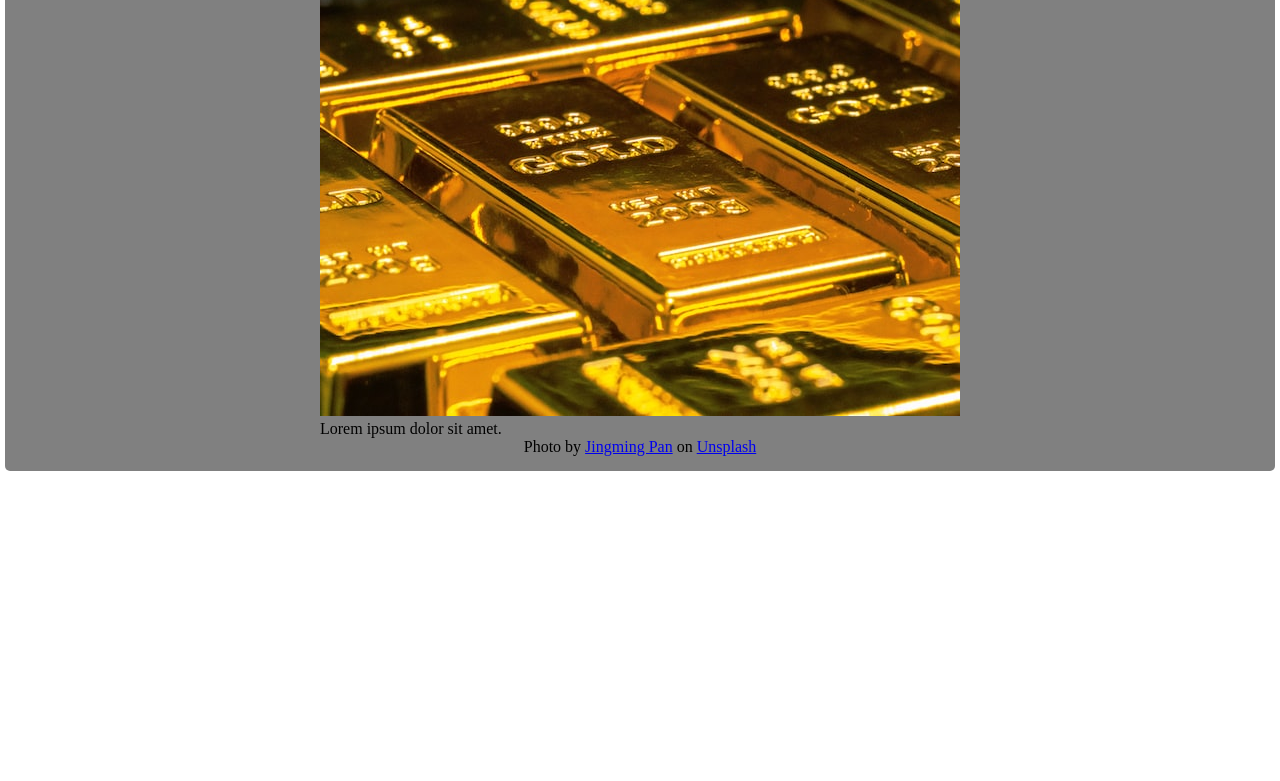
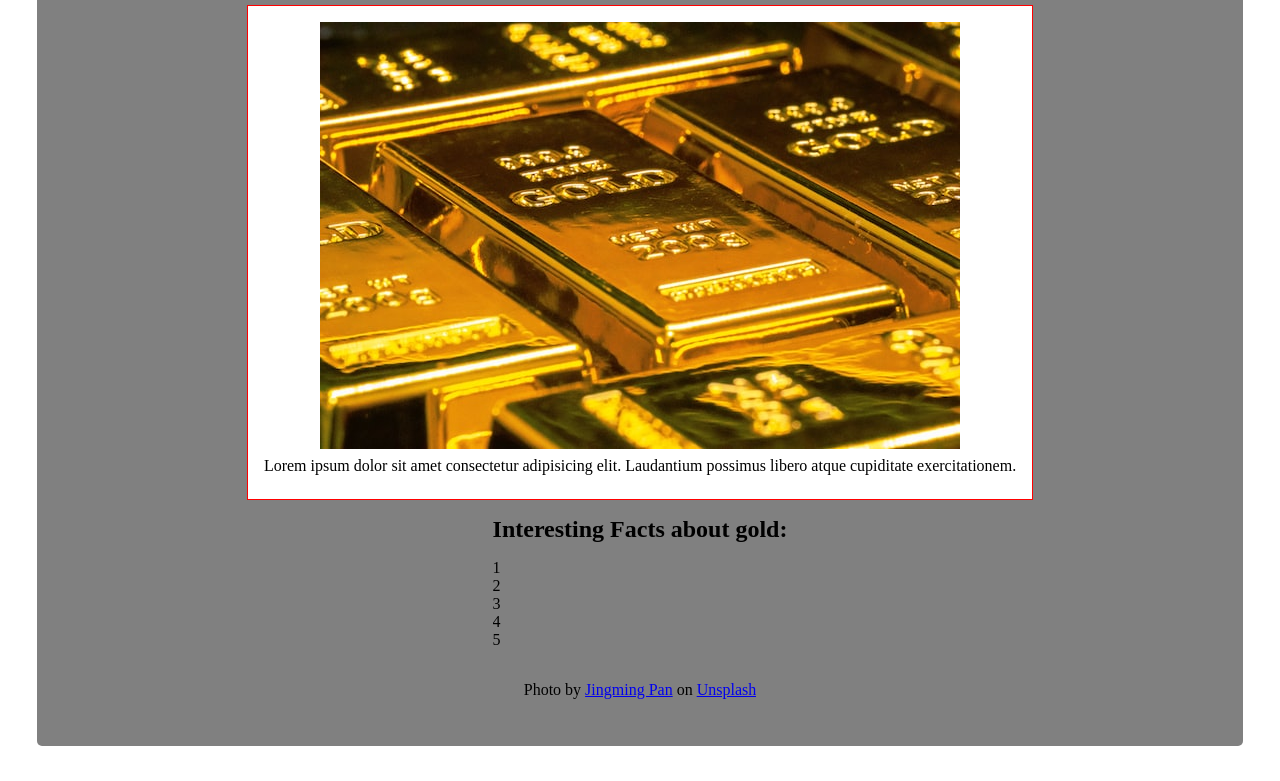
Before and after one commit to JohanCodeForFun/algorithms-and-data-structures, a plain HTML site: page freecodecamp/ResponsiveWebDesign/tributeForm/index.html in a window 1280 px wide. Shown: the part 116-897 px from the top of the page. Before the commit the page ends 800 px from the top, so only its background shows below. Drawn offline with Linux system fonts and the light colour scheme.

Commit message:
sorted mosr of the page

```diff
--- a/freecodecamp/ResponsiveWebDesign/tributeForm/index.html
+++ b/freecodecamp/ResponsiveWebDesign/tributeForm/index.html
@@ -14,10 +14,18 @@
 
         <figure id="img-div">
             <img src="jingming-pan-iYsrkq5qq0Q-unsplash-2.jpg" alt="" id="image" height="auto" max-width="100%">
-            <p id="img-caption">Lorem ipsum dolor sit amet.</p>
+            <p id="img-caption">Lorem ipsum dolor sit amet consectetur adipisicing elit. Laudantium possimus libero atque cupiditate exercitationem.</p>
         </figure>
 
         <section id="tribute-info">
+            <h2>Interesting Facts about gold:</h2>
+            <ul>
+                <li>1</li>
+                <li>2</li>
+                <li>3</li>
+                <li>4</li>
+                <li>5</li>
+            </ul>
 
         </section>
 
--- a/freecodecamp/ResponsiveWebDesign/tributeForm/styles.css
+++ b/freecodecamp/ResponsiveWebDesign/tributeForm/styles.css
@@ -2,6 +2,7 @@
     box-sizing: border-box;
     padding: 0;
     margin: 0;
+    overflow-x: hidden;
 }
 
 body {
@@ -18,14 +19,35 @@ main {
     flex-direction: column;
     align-items: center;
     border-radius: 5px;
+    margin: auto;
     margin: 30px 8px;
     padding: 15px;
-    width: 100%;
+    width: 95%;
 }
 
+h1, p {
+    margin-bottom: .5rem;
+}
 
-.img-div {
+h2 {
+    margin: 1rem 0;
+}
+
+#img-div {
     display: flex;
     flex-direction: column;
     align-items: center;
+    justify-content: center;
+    background-color: white;
+    padding: 1rem;
+    border: 1px solid red;
 }
+
+#img-caption {
+    margin-top: .5rem;
+    text-align: center;
+}
+
+footer {
+    margin: 2rem 0;
+}
```
